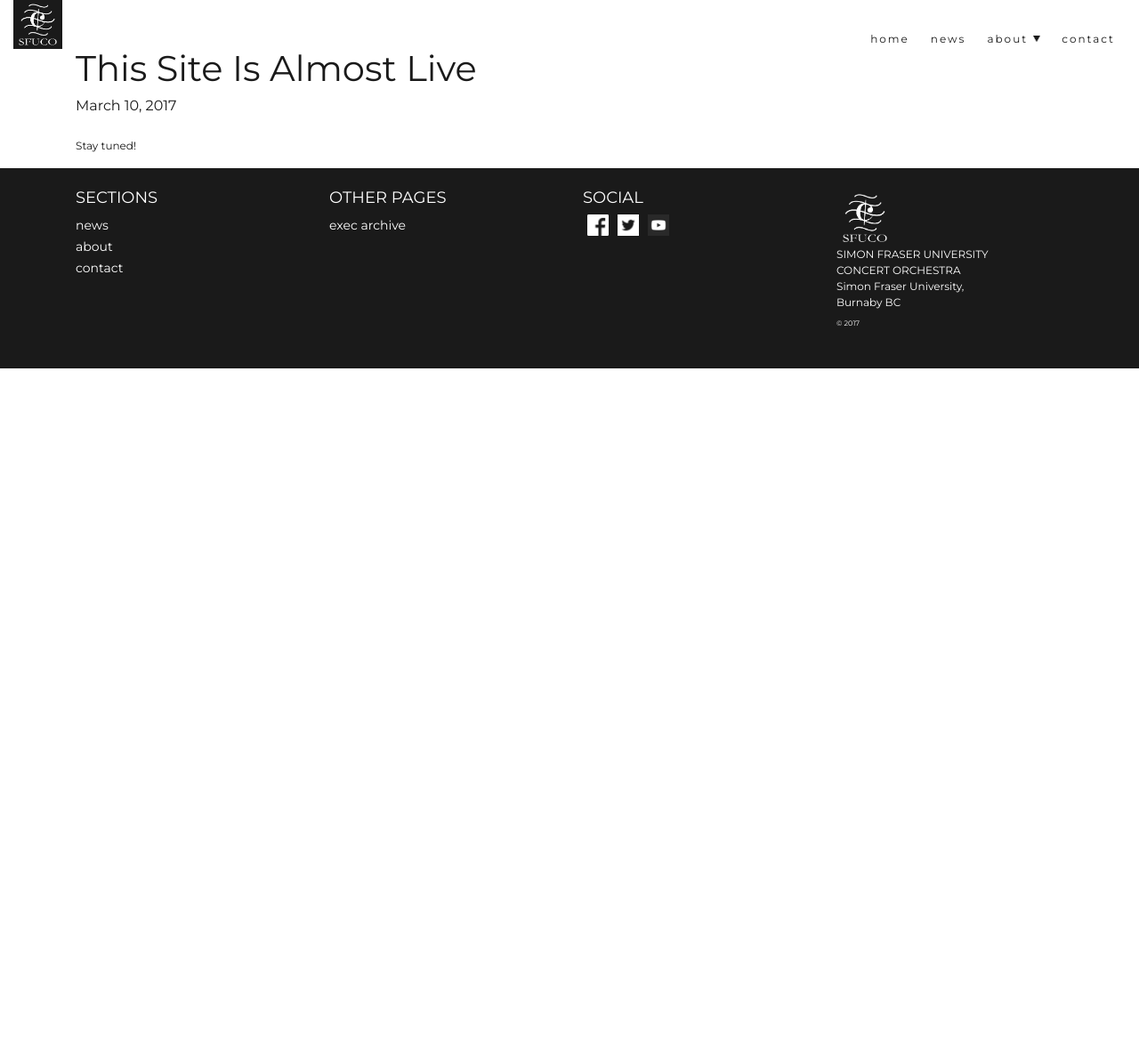
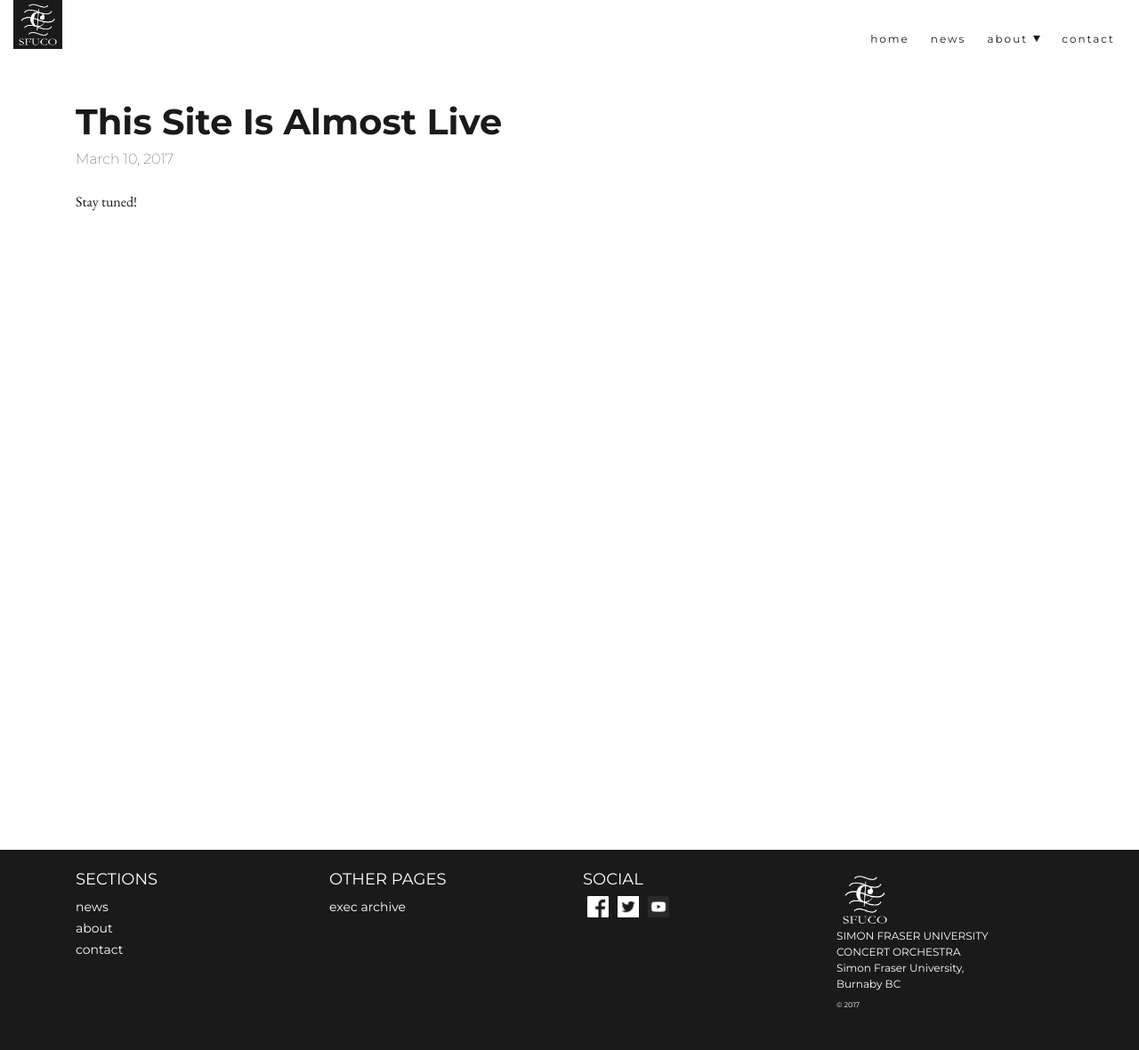
Before and after one commit to sfuco/sfuco-site, a Jekyll site: the page built from _posts/2017-03-10-live.md, in a window 1280 px wide. Shown: the whole page at 89% size. Built offline with Jekyll 4.4.1, drawn with Linux system fonts in a browser that asks for light colours; before the commit the page ends 900 px from its top, so only the background shows below that.

```diff
--- a/_sass/news.scss
+++ b/_sass/news.scss
@@ -2,6 +2,10 @@
 
 #news {
   padding: 24px 0;
+
+  a {
+    color: $grey;
+  }
 }
 
 .news-list {
--- a/css/style.css
+++ b/css/style.css
@@ -417,6 +417,7 @@
     bottom: 0;
     position: absolute;
     font-size: 60px;
+    font-weight: 100;
     color: white; }
 
 /* Colors */
@@ -522,6 +523,8 @@
 /* 'Eerie Black' */
 #news {
   padding: 24px 0; }
+  #news a {
+    color: #1a1a1a; }
 
 .news-list ul {
   padding: 0;
@@ -582,6 +585,30 @@
   max-height: 100%;
   object-fit: cover; }
 
+.post {
+  height: 100vh;
+  padding-top: 36px; }
+  .post h1 {
+    font-family: 'Montserrat', sans-serif;
+    font-weight: 700; }
+  .post span {
+    font-family: 'Montserrat', sans-serif;
+    font-weight: 100; }
+  .post p {
+    font-family: 'EB Garamond', serif;
+    font-size: 16px; }
+  .post .container-fluid {
+    max-height: 45vh;
+    overflow: hidden; }
+  .post .container-fluid div {
+    height: 45vh;
+    max-height: 45vh;
+    background-attachment: fixed;
+    background-position: center;
+    background-repeat: no-repeat; }
+  .post .container {
+    margin-top: 24px; }
+
 @font-face {
   font-family: CooperHewitt;
   src: url(fonts/CooperHewitt-Bold.otf);
```
Also changed, not shown: _pages/news.html (+6 -2 lines).
